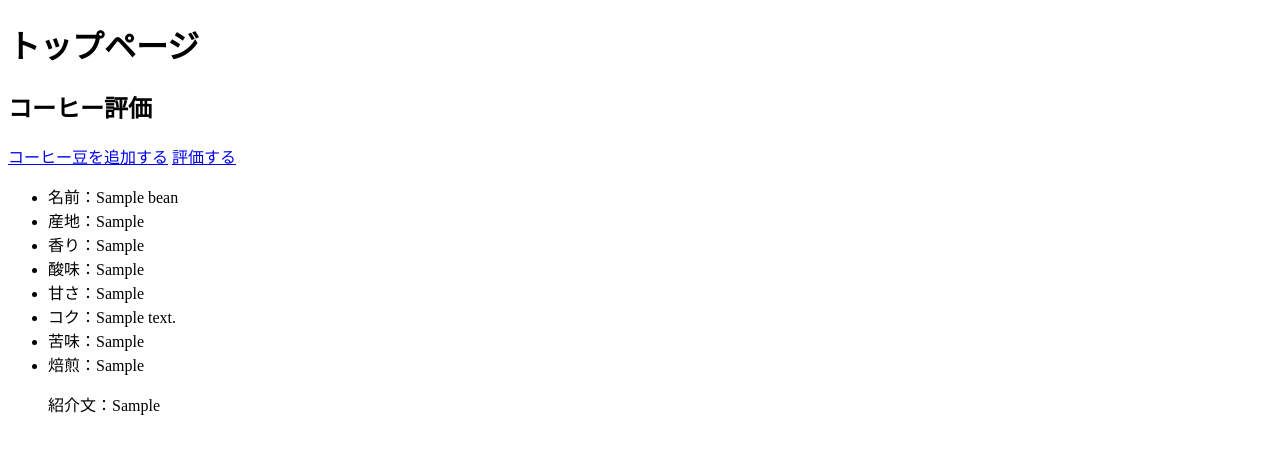
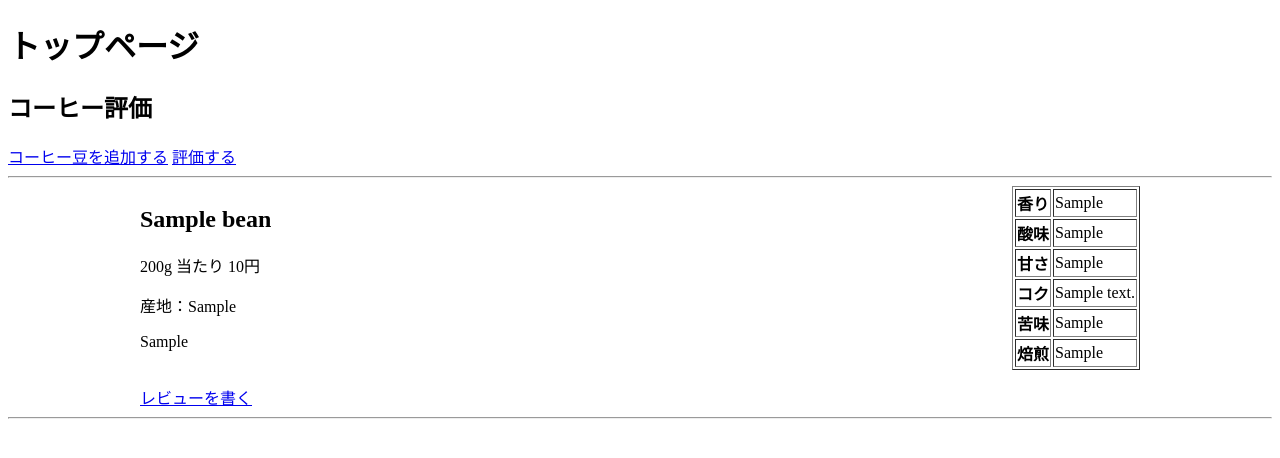
Before and after one commit to VolatileMint/coffee_review, a PHP site: page / in a window 1280 px wide. Shown: the top 458 px of the page. Run offline with PHP 8.4, Linux system fonts and the light colour scheme; tables that the repository leaves empty or names only in its code hold one stand-in row (values such as "Sample post").

Commit message:
create review.php

```diff
--- a/index.php
+++ b/index.php
@@ -1,23 +1,9 @@
 <?php
 declare(strict_types=1);
 require_once('./Db_function.php');
-/*
-$type = 'mysql';
-$user = 'root';
-$pass = '';
-$host = 'localhost';
-$dbname = 'study';
-$charset = 'utf8mb4';
 
-$dsn = "mysql:dbname={$dbname};host={$host};charset={$charset}";
-$options = [
-    \PDO::ATTR_EMULATE_PREPARES => false, // エミュレート無効
-    \PDO::MYSQL_ATTR_MULTI_STATEMENTS => false, // 複文無効
-    \PDO::ATTR_ERRMODE => \PDO::ERRMODE_EXCEPTION, // エラー時に例外を投げる(好み)
-];*/
 try {
     $dbh = DBclass::gethandle();
-    //$dbh = new \PDO($dsn, $user, $pass, $options);
     $table_name = 'beans';
     $sql = "SELECT * FROM {$table_name} WHERE 1";
     $pre = $dbh->prepare($sql);
@@ -35,25 +21,36 @@ try {
 <head>
     <meta charset="UTF-8">
     <title>トップ</title>
+    <link rel="stylesheet" type="text/css" href="test.css">
 </head>
 <body>
 <h1>トップページ</h1>
 <h2>コーヒー評価</h2>
 <a href="add_beans.php">コーヒー豆を追加する</a>
 <a href="review.php">評価する</a>
+<hr>
+<?php foreach($arr as $v): ?>
+    <div class="wrapper">
+        <div class="left">
+            <h2><?= $v['beans_name'];?></h2>
+            <p>200g 当たり <?= $v['price'];?>円</p>
+            <p>産地：<?= $v['region'];?><p>
+            <p><?= $v['memo'];?></p><br>
+            <a href="review.php?id=<?= $v['beans_id']?>">レビューを書く</a>
+        </div>
+        <div class="right">
+            <table border="1">
+                <tr><th>香り</th><td><?= $v['aroma'];?></td></tr>
+                <tr><th>酸味</th><td><?= $v['acidty'];?></td>
+                <tr><th>甘さ</th><td><?= $v['sweetness'];?></td>
+                <tr><th>コク</th><td><?= $v['body'];?></td>
+                <tr><th>苦味</th><td><?= $v['bitter'];?></td>
+                <tr><th>焙煎</th><td><?= $v['roasting'];?></td>
+            </table>
+        </div>
 
-<?php foreach($arr as $v): ?>
-    <ul>
-        <li>名前：<?= $v['beans_name'];?></li>
-        <li>産地：<?= $v['region'];?></li>
-        <li>香り：<?= $v['aroma'];?></li>
-        <li>酸味：<?= $v['acidty'];?></li>
-        <li>甘さ：<?= $v['sweetness'];?></li>
-        <li>コク：<?= $v['body'];?></li>
-        <li>苦味：<?= $v['bitter'];?></li>
-        <li>焙煎：<?= $v['roasting'];?></li>
-        <p>紹介文：<?= $v['memo'];?></p><br>
-    </ul>
+    </div>
+    <hr>
 <?php endforeach; ?>
 
 </body>
--- /dev/null
+++ b/review.php
@@ -0,0 +1,5 @@
+<?php
+
+$id = $_GET['id'] ?? '';
+
+var_dump($id);
--- /dev/null
+++ b/test.css
@@ -0,0 +1,12 @@
+.wrapper{
+    overflow: hidden;
+    max-width: 1000px;
+    margin: 0 auto;
+}
+.left{
+    float: left;
+    max-width: 60%;
+}
+.right{
+    float: right;
+}
```
